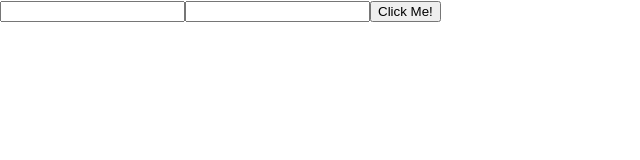
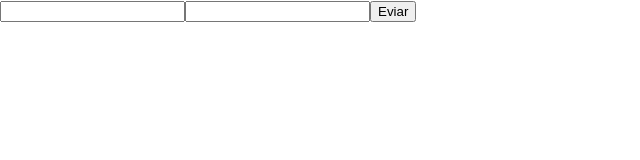
Before and after one commit to ricardocastilloisc/hello-word, a React (Create React App) app: page / in a window 1280 px wide. Shown: the top 160 px of the page, without its empty margins (0-640 px from the left). Built offline with nearby package versions, Linux system fonts and the light colour scheme.

Commit message:
22.-ReactJS: de cero a experto. Validación de formulario

```diff
--- a/src/components/FormularioSimple.jsx
+++ b/src/components/FormularioSimple.jsx
@@ -1,22 +1,48 @@
 import React, {Component} from 'react';
+import P from './P';
+
+const validate = values => {
+  const errors = {};
+  if(!values.nombre)
+  {
+      errors.nombre = 'Este campo es obligatorio';
+  }
+  if(!values.apellido)
+  {
+      errors.apellido = 'Este campo es obligatorio';
+  }
+  return errors;
+};
 
 export default class FormularioSimple extends Component {
-  state = {};
+  state = {
+    errors: {},
+  };
   handleChange = ({target}) => {
     const {name, value} = target;
     this.setState ({[name]: value});
   };
+  handleSubmit = e => {
+    e.preventDefault ();
+    const {errors, ...sinErrors} = this.state;
+    const result = validate (sinErrors);
+    this.setState ({errors: result});
+    if (!Object.keys(result).length)
+    {
+        //enviar el formulario
+        console.log('formulario valido')
+    }
 
-  imprimir = () =>
-  {
-      console.log(this.state);
-  }
+  };
   render () {
+    const {errors} = this.state;
     return (
-      <form>
+      <form onSubmit={this.handleSubmit}>
         <input name="nombre" onChange={this.handleChange} />
+        {errors.nombre && <P>{errors.nombre} </P>}
         <input name="apellido" onChange={this.handleChange} />
-        <button type="button" onClick={this.imprimir}>Click Me!</button>
+        {errors.apellido && <P>{errors.apellido} </P>}
+        <input type="submit" value="Eviar" />
       </form>
     );
   }
```
